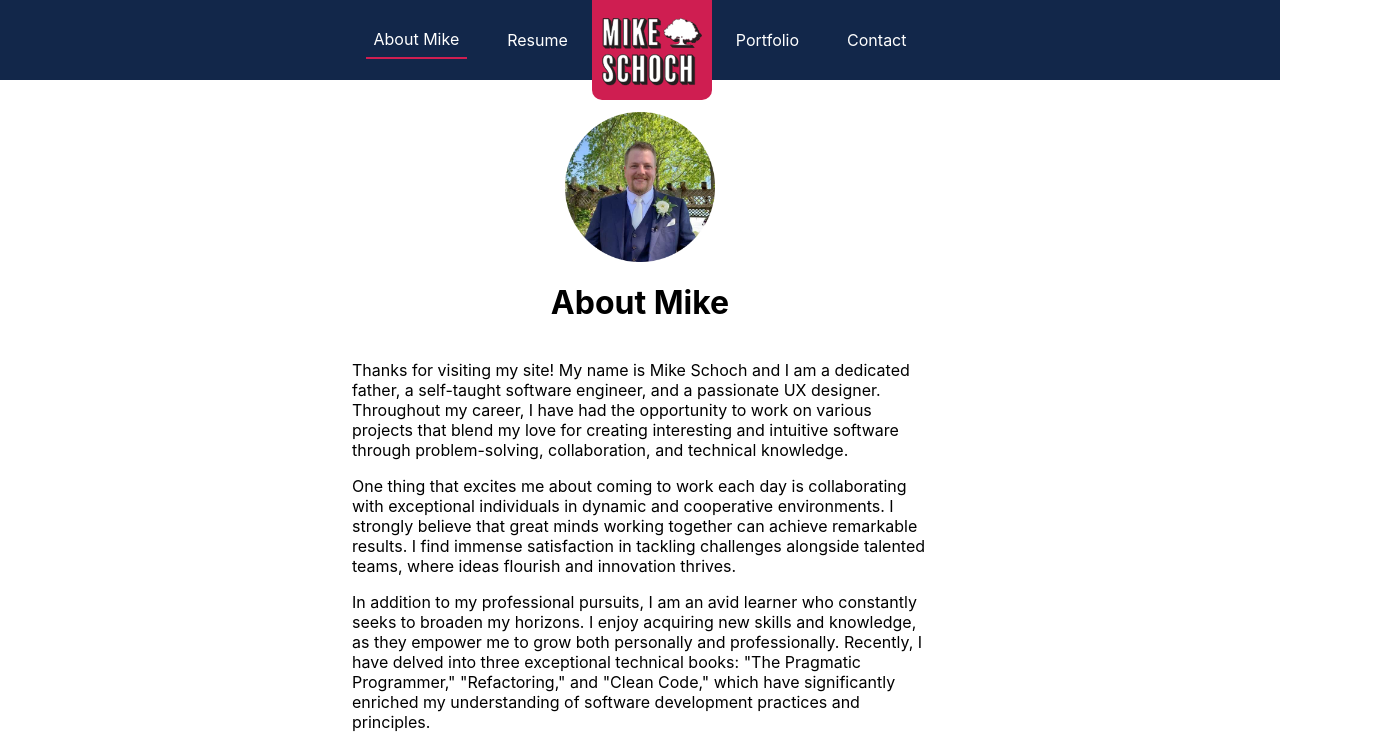
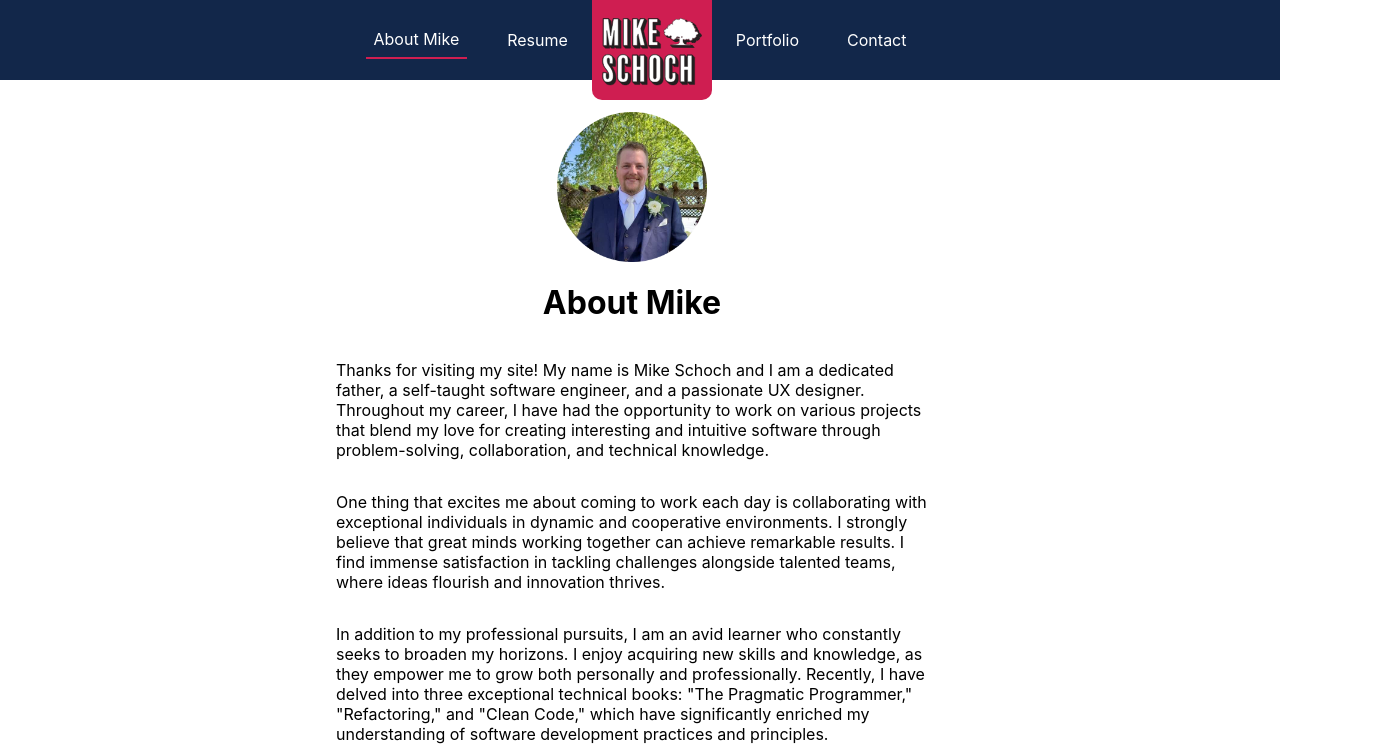
Before and after one commit to michael-schoch/personal-website, a React (Create React App) app: page /about in a window 1280 px wide. Shown: the top 749 px of the page, 1390 px wide, since content can reach past the window. Built offline with nearby package versions, Linux system fonts and the light colour scheme.

Commit message:
about image sizing fix

```diff
--- a/src/about.tsx
+++ b/src/about.tsx
@@ -1,6 +1,5 @@
 import styled from "styled-components";
 import headshot from "./img/headshot.png";
-import { NAVIGATION_HEIGHT } from "./helpers/constants";
 import son from "./img/mike-and-miles.jpg";
 import family from "./img/family.jpg";
 import hockey from "./img/hockey.jpg";
@@ -8,9 +7,9 @@ import hockey from "./img/hockey.jpg";
 export const About = () => {
   return (
     <AboutContainer>
-      <StyledHeadshot src={headshot} />
-      <Title>About Mike</Title>
       <Content>
+        <StyledHeadshot src={headshot} />
+        <Title>About Mike</Title>
         <p>
           Thanks for visiting my site! My name is Mike Schoch and I am a
           dedicated father, a self-taught software engineer, and a passionate UX
@@ -76,8 +75,7 @@ const AboutContainer = styled.div`
   flex-direction: column;
   width: 100%;
   align-items: center;
-  // margin-top: ${NAVIGATION_HEIGHT};
-  padding: 32px 32px 0 32px;
+  padding: 32px 0 0 0;
   box-sizing: border-box;
 `;
 
@@ -89,9 +87,12 @@ const StyledHeadshot = styled.img`
 const Title = styled.h1``;
 
 const Content = styled.div`
-  padding: 0 16px 16px 16px;
+  display: flex;
+  flex-direction: column;
+  padding: 0 32px 32px 16px;
   width: 50%;
   box-sizing: border-box;
+  align-items: center;
 
   @media screen and (max-width: 1024px) {
     width: 100%;
@@ -109,6 +110,8 @@ const ContactButton = styled.button`
 const ImageRowContainer = styled.div`
   display: flex;
   padding-top: 32px;
+  width: 100%;
+  overflow: hidden;
   @media screen and (max-width: 1024px) {
     flex-direction: column;
     padding: 32px;
@@ -116,7 +119,9 @@ const ImageRowContainer = styled.div`
 `;
 
 const AboutImage = styled.img`
+  width: 100%;
+  min-width: 10%;
   @media screen and (max-width: 1024px) {
-    padding: 16px;
+    padding: 16px 0;
   }
 `;
```
